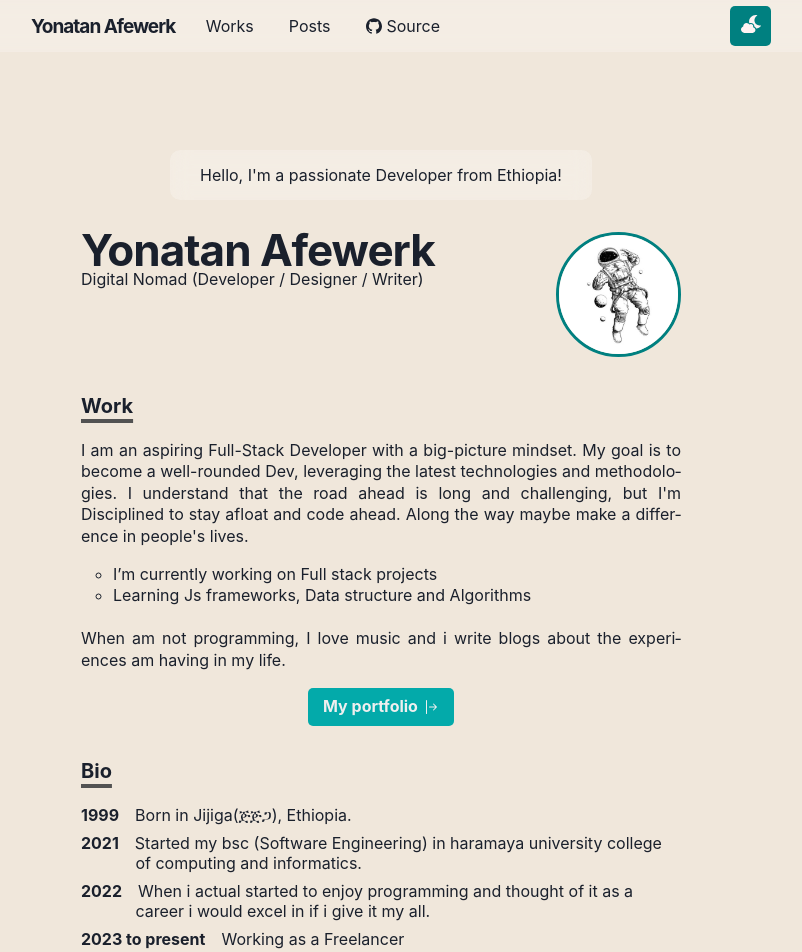
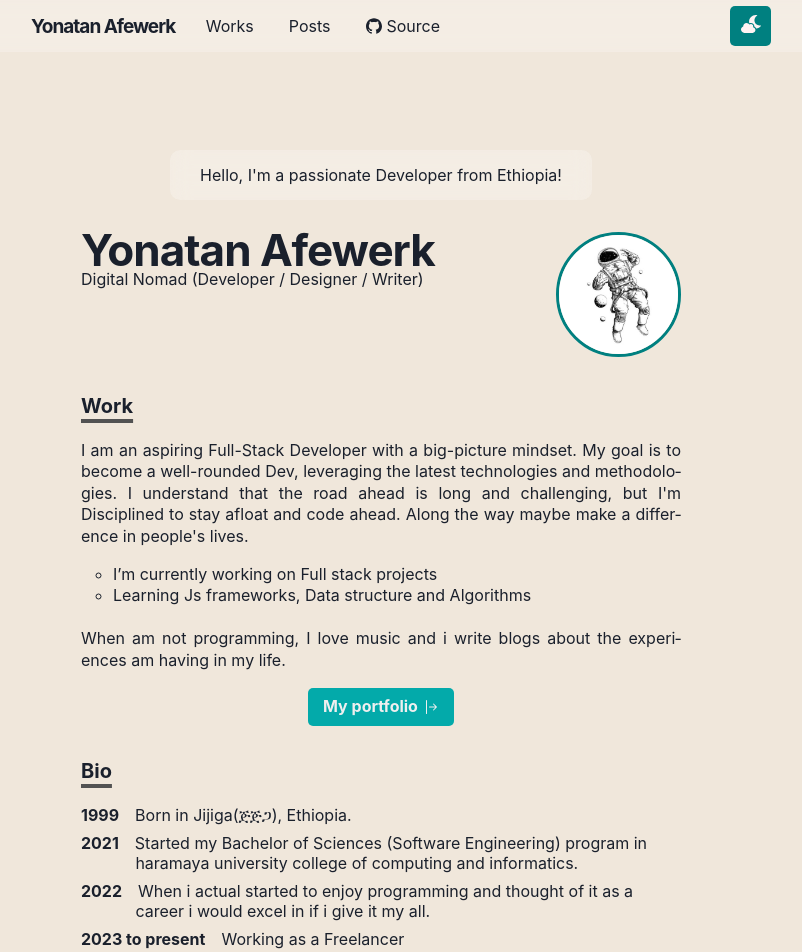
Before and after one commit to Yehonatal/portfolio_v2, a React (Vite) app: page / in a window 1280 px wide. Shown: the top 952 px of the page, without its empty margins (259-1061 px from the left). Built offline with nearby package versions, Linux system fonts and the light colour scheme.

Commit message:
minor update on text content

```diff
--- a/src/component/Hero.tsx
+++ b/src/component/Hero.tsx
@@ -62,8 +62,9 @@ const Hero = () => {
                 </div>
                 <div className="stack">
                     <span className="stack_tag">2021</span>
-                    Started my bsc (Software Engineering) in haramaya university
-                    college of computing and informatics.
+                    Started my Bachelor of Sciences (Software Engineering)
+                    program in haramaya university college of computing and
+                    informatics.
                 </div>
                 <div className="stack">
                     <span className="stack_tag">2022</span>
```
